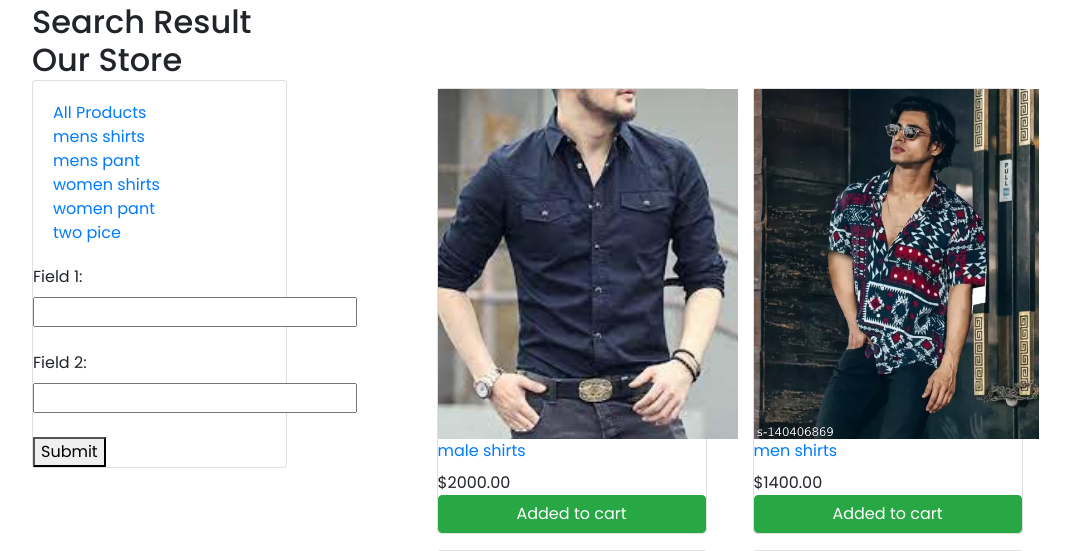
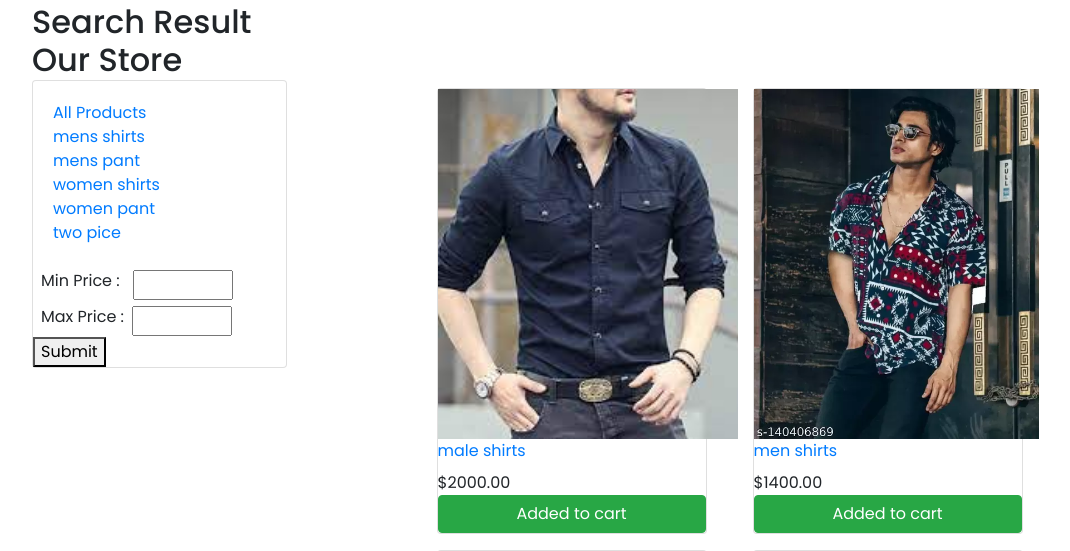
Before and after one commit to TanmoyBD/kanika_shop, a Django app: page /store/ in a window 1280 px wide. Shown: the part 197-748 px from the top of the page, without its empty margins (53-1123 px from the left). Run offline with Django 4.2, Linux system fonts and the light colour scheme; data comes from the database, SQL or seed files in the repository; some libraries are stand-ins or nearby versions.

Commit message:
After completed store and filter design

```diff
--- a/store/templates/store.html
+++ b/store/templates/store.html
@@ -43,11 +43,15 @@
             <form method="post" action="{% url 'filter_items' %}">
               {% csrf_token %}
 
-              <label for="id_field1">Field 1:</label>
-              <input type="number" id="id_field1" name="field1" required><br><br>
+              <div class ='d-flex align-items-center'>
+                <label class ='text-nowrap mx-2' for="id_field1">Min Price :</label>
+              <input style="width:100px; margin:5px;" type="number" id="id_field1" name="field1" required>
+              </div>
 
-              <label for="id_field2">Field 2:</label>
-              <input type="number" id="id_field2" name="field2" required><br><br>
+              <div class ='d-flex align-items-center'>
+                <label class ='text-nowrap mx-2' for="id_field2">Max Price :</label>
+              <input style="width:100px;" type="number" id="id_field2" name="field2" required>
+              </div>
               <button type="submit">Submit</button>
             </form>
           </div>
```
Also changed, not shown: store/templates/filter_items.html (+10 -7 lines).
